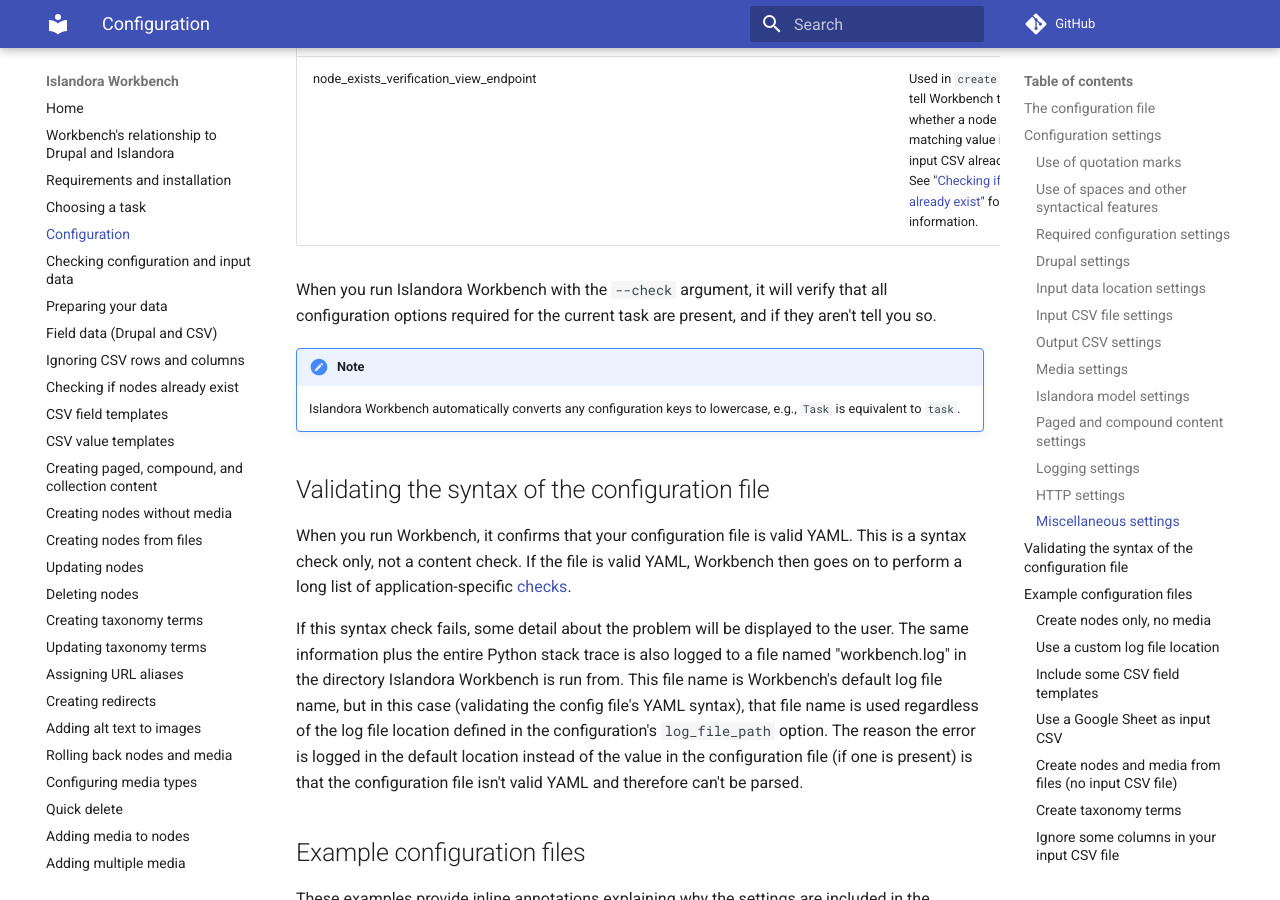
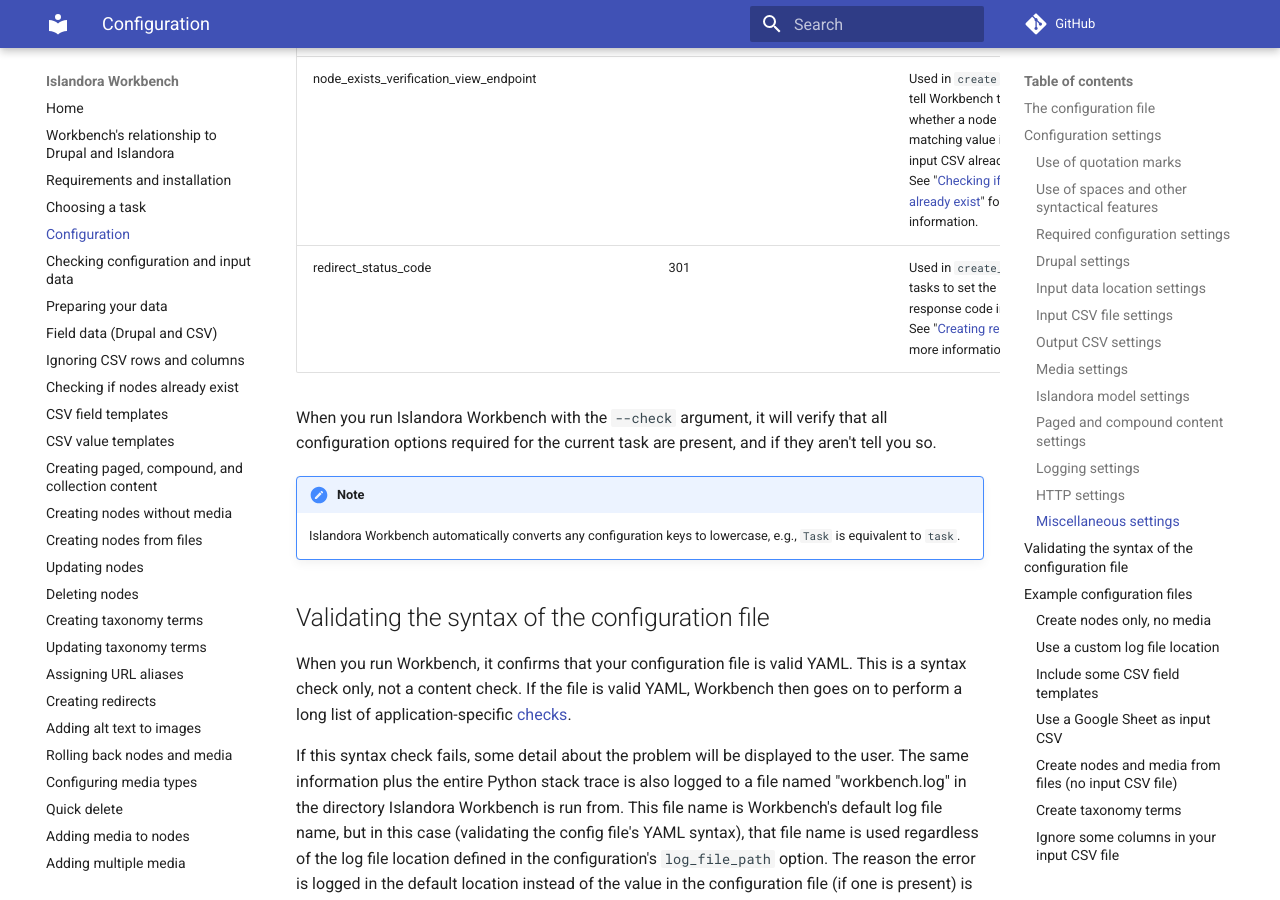
Before and after one commit to mjordan/islandora_workbench_docs, an MkDocs documentation site: the page built from docs/configuration.md, in a window 1280 px wide and 900 px high, scrolled down 22031 px. Built offline with MkDocs 1.6.1 and Material for MkDocs 9.7.7, drawn with Linux system fonts in a browser that asks for light colours; comment, search, counter and statistics services are not loaded.

Commit message:
More updates related to creating redirects.

```diff
--- a/docs/configuration.md
+++ b/docs/configuration.md
@@ -247,6 +247,7 @@
 | contact_sheet_output_dir |  | contact_sheet_output | Used in `create` tasks to specify the name of the directory where contact sheet output is written. Can be relative (to the Workbench directory) or absolute. See "[Generating a contact sheet](/islandora_workbench_docs/contact_sheet/)" for more information. |
 | contact_sheet_css_path |  | assets/contact_sheet/contact-sheet.css | Used in `create` tasks to specify the path of the CSS stylesheet to use in contact sheets. Can be relative (to the Workbench directory) or absolute. See "[Generating a contact sheet](/islandora_workbench_docs/contact_sheet/)" for more information. |
 | node_exists_verification_view_endpoint |  | | Used in `create` tasks to tell Workbench to check whether a node with a matching value in your input CSV already exists. See "[Checking if nodes already exist](/islandora_workbench_docs/checking_if_nodes_exist/)" for more information. |
+| redirect_status_code |  | 301 | Used in `create_redirect` tasks to set the HTTP response code in redirects. See "[Creating redirects](/islandora_workbench_docs/redirects/)" for more information. |
 
 
 When you run Islandora Workbench with the `--check` argument, it will verify that all configuration options required for the current task are present, and if they aren't tell you so.
```
Also changed, not shown: docs/choosing_a_task.md (+1 -0 lines).
